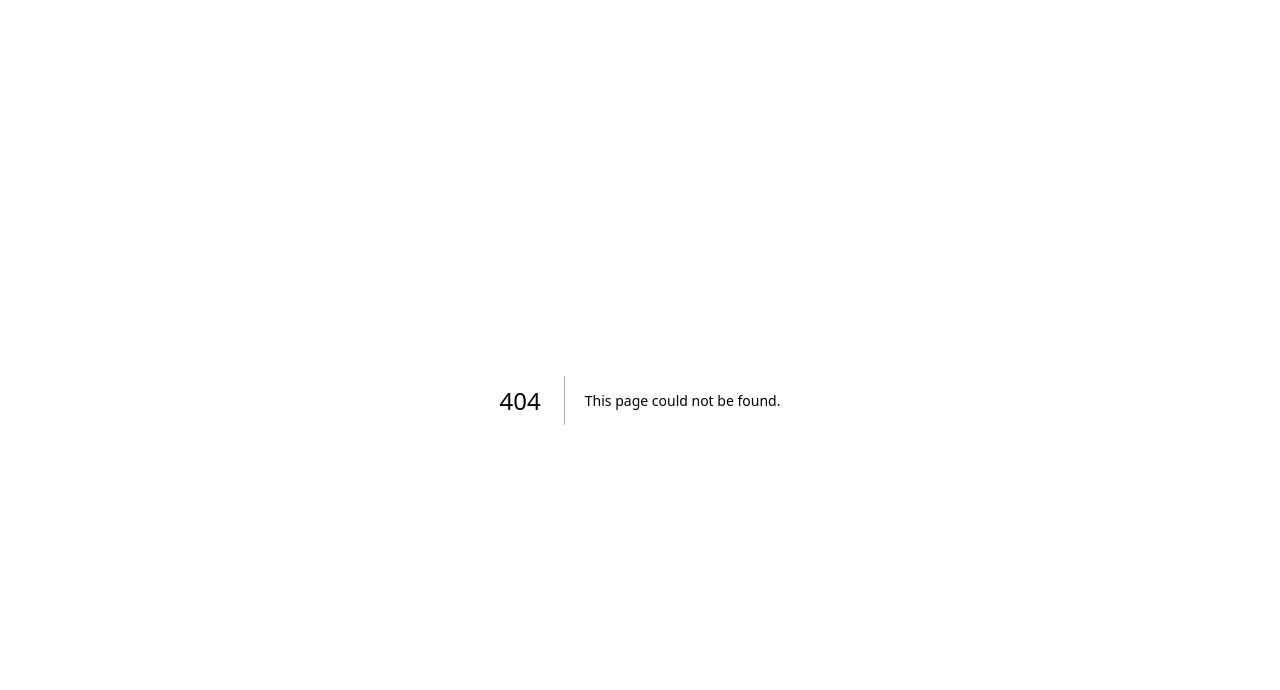
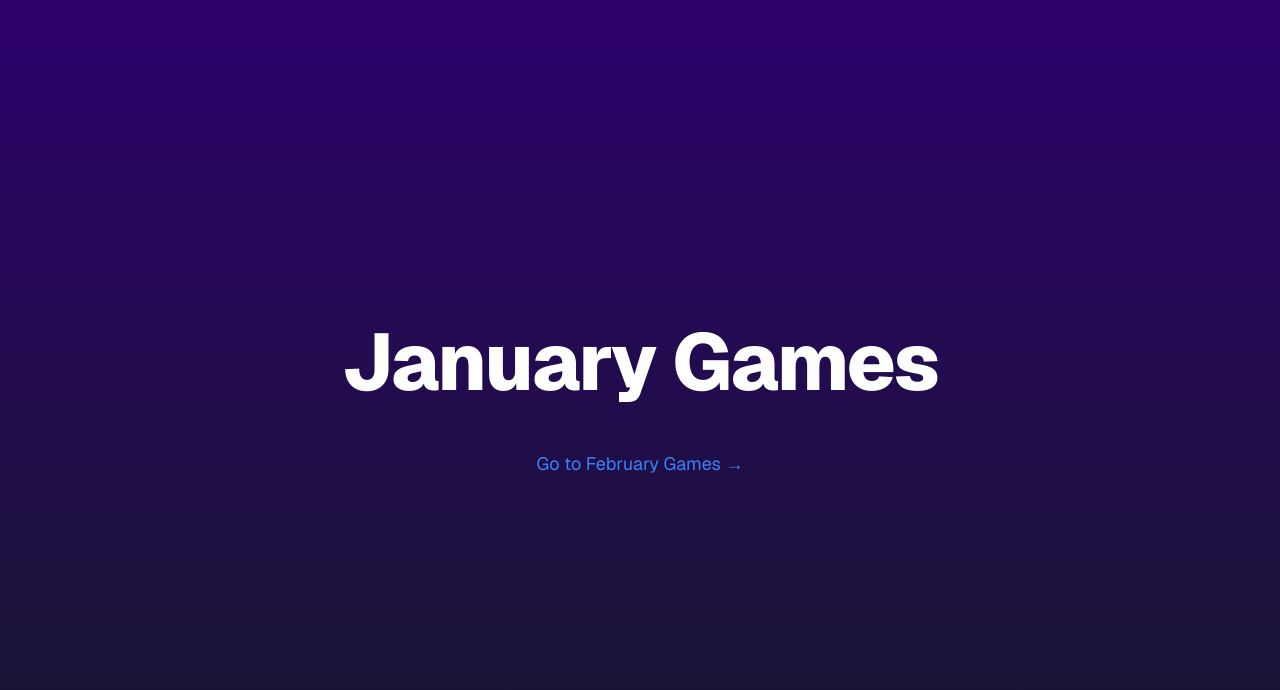
Before and after one commit to ZzyzxIsAlreadyTaken/eucgames, a Next.js app: page /games/january in a window 1280 px wide. Before the commit this address had no page. Shown: the top 690 px of the page. Built offline with nearby package versions, Linux system fonts and the light colour scheme.

Commit message:
Started making routes for games

```diff
--- /dev/null
+++ b/src/app/games/january/page.tsx
@@ -0,0 +1,19 @@
+import Link from "next/link";
+
+export default function JanuaryGames() {
+  return (
+    <main className="flex min-h-screen flex-col items-center justify-center bg-gradient-to-b from-[#2e026d] to-[#15162c] text-white">
+      <div className="container flex flex-col items-center justify-center gap-12 px-4 py-16">
+        <h1 className="text-5xl font-extrabold tracking-tight text-white sm:text-[5rem]">
+          January Games
+        </h1>
+        <Link
+          href="/games/february"
+          className="text-lg text-blue-500 hover:underline"
+        >
+          Go to February Games →
+        </Link>
+      </div>
+    </main>
+  );
+}
--- a/src/app/page.tsx
+++ b/src/app/page.tsx
@@ -30,6 +30,13 @@ export default function HomePage() {
               deploy it.
             </div>
           </Link>
+          <Link
+            className="flex max-w-xs flex-col gap-4 rounded-xl bg-white/10 p-4 text-white hover:bg-white/20"
+            href="/games/january"
+          >
+            <h3 className="text-2xl font-bold">January Games →</h3>
+            <div className="text-lg">Check out the games for January.</div>
+          </Link>
         </div>
       </div>
     </main>
```
